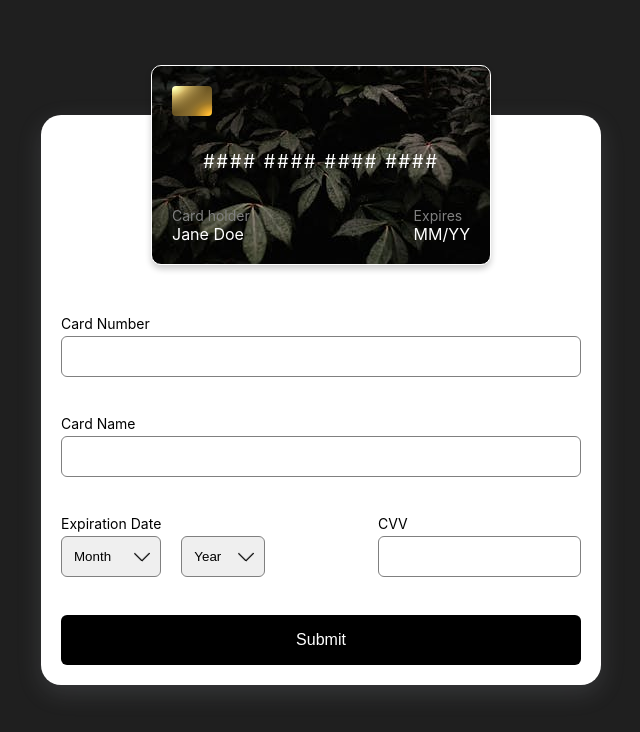
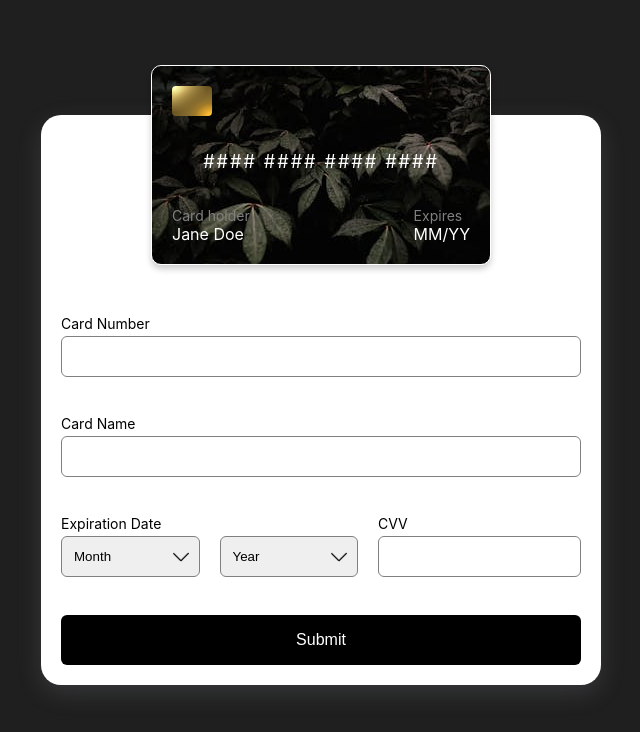
Before and after one commit to vpuke/queenslab, a React (Vite) app: page / in a window 1280 px wide. Shown: the top 732 px of the page, without its empty margins (319-959 px from the left). Built offline with nearby package versions, Linux system fonts and the light colour scheme.

Commit message:
Width on Input & Select.

```diff
--- a/src/components/Form/Form.module.css
+++ b/src/components/Form/Form.module.css
@@ -24,4 +24,5 @@
 .date {
   display: flex;
   gap: 20px;
+  width: 100%;
 }
--- a/src/components/Select/Select.module.css
+++ b/src/components/Select/Select.module.css
@@ -5,3 +5,7 @@
   background-repeat: no-repeat;
   background-position: right 10px center;
 }
+
+.select {
+  width: 100%;
+}
--- a/src/components/Select/Select.tsx
+++ b/src/components/Select/Select.tsx
@@ -13,7 +13,7 @@ function Select({
   defaultValue,
 }: SelectProps) {
   return (
-    <div className={styles.inputContainer}>
+    <div className={`${styles.inputContainer} ${selectStyle.select}`}>
       {label && displayLabel && (
         <label htmlFor={name} className={styles.label}>
           {label}
```
